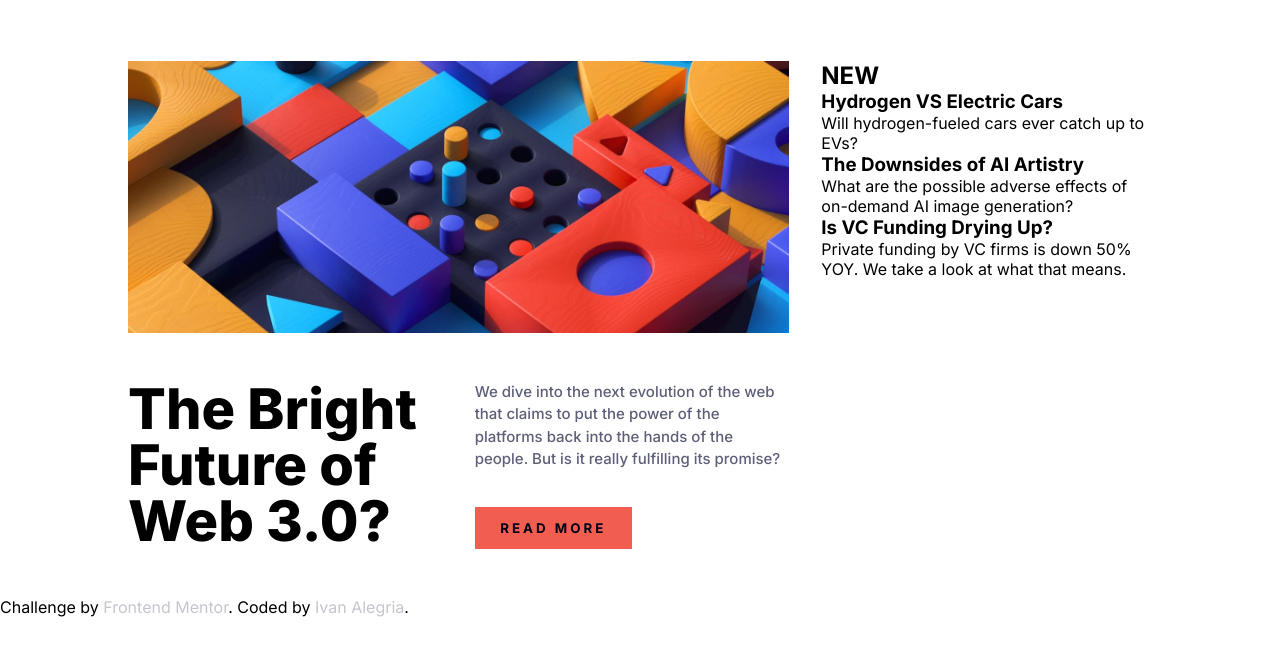
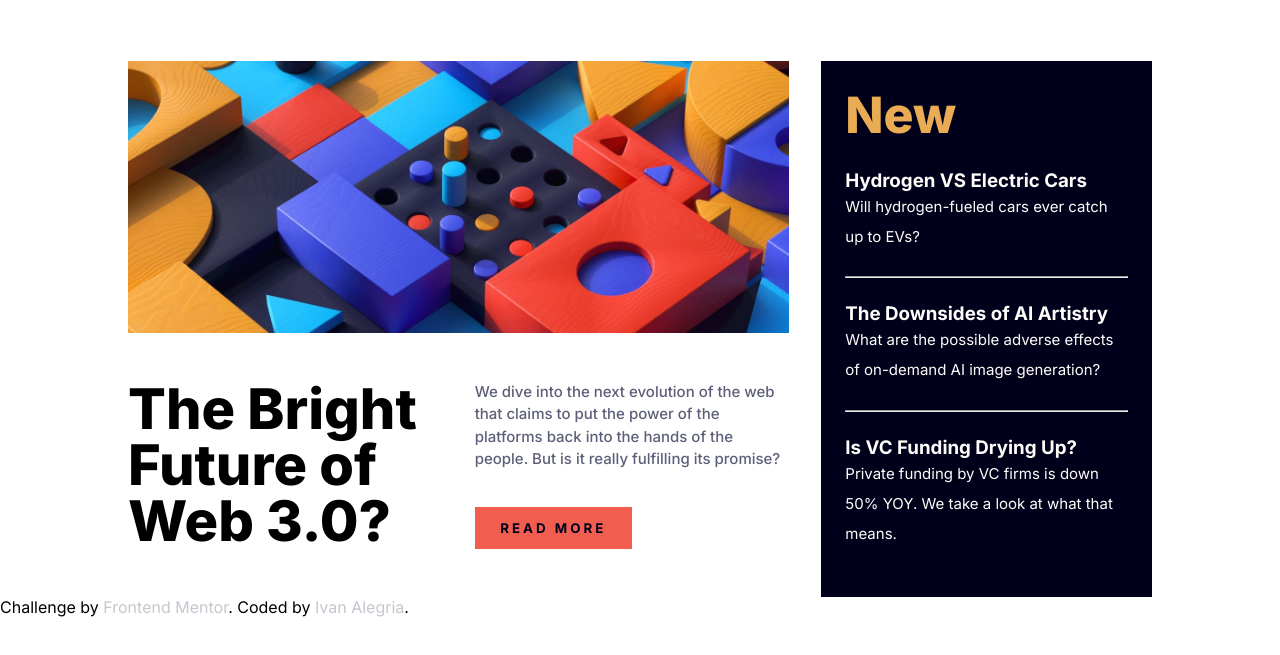
Before and after one commit to IsaiAlegria1820/Proyecto_Bloque_2, a plain HTML site: page index.html in a window 1280 px wide. Shown: the part 115-770 px from the top of the page. Drawn offline with Linux system fonts and the light colour scheme.

Commit message:
completando el lado derecho del primer section

```diff
--- a/index.html
+++ b/index.html
@@ -34,19 +34,21 @@
           </div>
         </section>
       </article>
-      <aside>
-        <h2>NEW</h2>
+      <aside class="padding-sm grid">
+        <h2 class="justify-center">New</h2>
         <section>
           <h3>Hydrogen VS Electric Cars</h3>
-          <p>Will hydrogen-fueled cars ever catch up to EVs?</p>
+          <p class="p2">Will hydrogen-fueled cars ever catch up to EVs?</p>
         </section>
+        <div><hr></div>
         <section>
           <h3>The Downsides of AI Artistry</h3>
-          <p>What are the possible adverse effects of on-demand AI image generation?</p>
+          <p class="p2">What are the possible adverse effects of on-demand AI image generation?</p>
         </section>
+        <div><hr></div>
         <section>
           <h3>Is VC Funding Drying Up?</h3>
-          <p>Private funding by VC firms is down 50% YOY. We take a look at what that means.</p>
+          <p class="p2">Private funding by VC firms is down 50% YOY. We take a look at what that means.</p>
         </section>
       </aside>
     </section>
--- a/styles.css
+++ b/styles.css
@@ -10,11 +10,26 @@ a{
     color: hsl(233, 8%, 79%);
     text-decoration: none;
 }
+
+aside{
+    background: hsl(240, 100%, 5%);
+}
+
+h2{
+    color: hsl(35, 77%, 62%);
+    font-weight: 800;
+    font-size: 50px;
+}
+
+h3{
+    color: hsl(36, 100%, 99%);
+    font-weight: 700;
+
+}
 /*Contenedores*/
 
 .container{
     width: 80%;
-    height: 90%;
     margin: 0 auto;
 
 }
@@ -63,6 +78,10 @@ a{
 }
 
 /*unidades y medidas*/
+
+.padding-sm{
+    padding: 1.5rem;
+}
 .py-sm{
     padding: 1rem 0;
 }
@@ -114,6 +133,17 @@ a{
     color: hsl(236, 13%, 42%);
     line-height: 1.5;
 }
+
+.p2{
+    font-size: 15px;
+    font-weight: 400;
+    color: hsl(36, 100%, 99%);
+    line-height: 2;
+}
+
+.border{
+    border: 1px solid hsl(233, 8%, 79%);
+}
 /*eslogan*/
 .eslogan{
     font-weight: 800;
```
